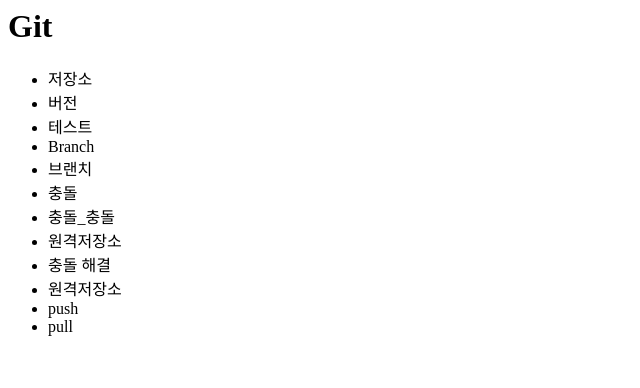
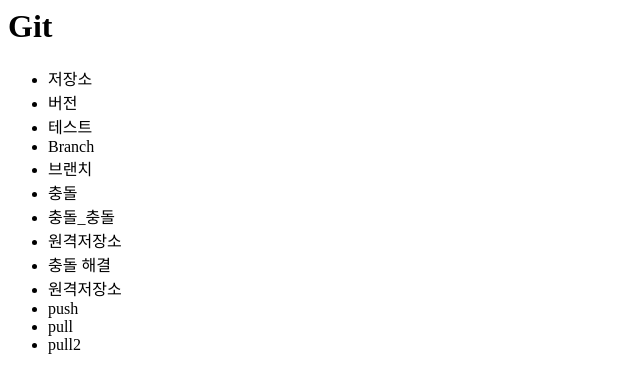
Before and after one commit to Fruitson82/fruitson_git, a plain HTML site: page index.html in a window 1280 px wide. Shown: the full height of the page, 0-640 px from the left. Drawn offline with Linux system fonts and the light colour scheme.

Commit message:
pull2 추가

```diff
--- a/index.html
+++ b/index.html
@@ -19,6 +19,7 @@
 			<li>원격저장소</li>
 			<li>push</li>
 			<li>pull</li>
+			<li>pull2</li>
 		</ul>
 	</body>
 </html>
```
